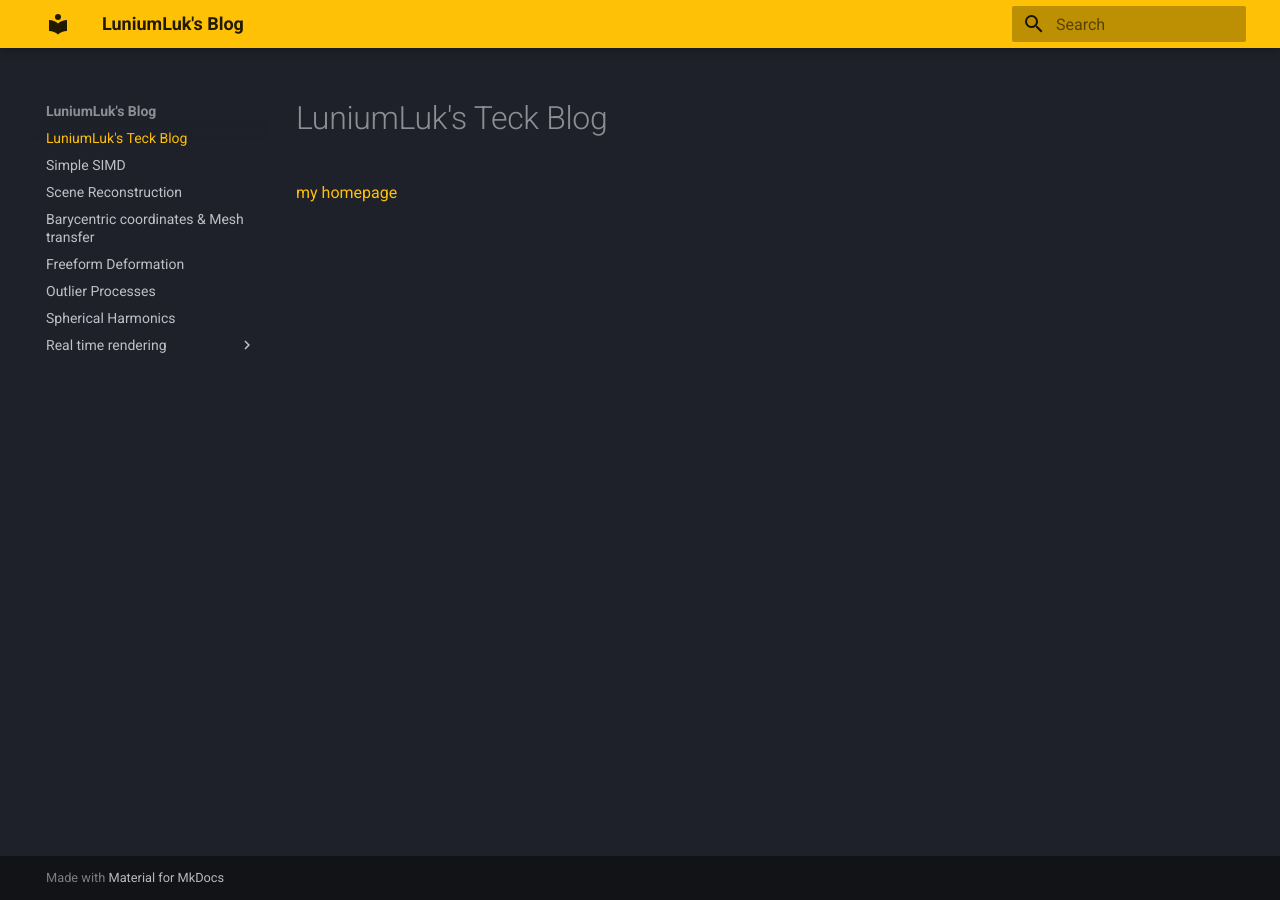
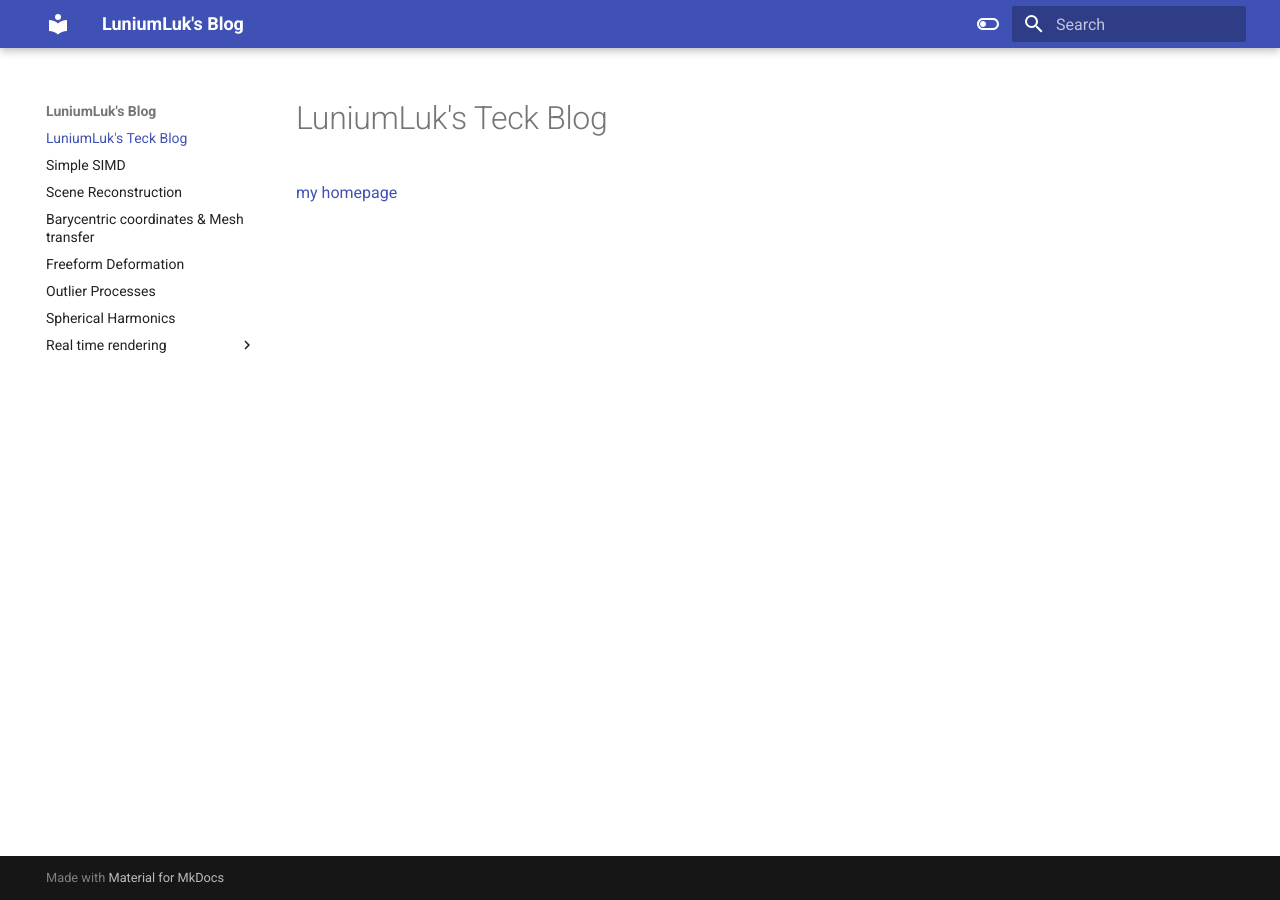
Before and after one commit to LuniumLuk/docs-blog, an MkDocs documentation site: the page built from docs/index.md, in a window 1280 px wide. Built offline with MkDocs 1.6.1 and Material for MkDocs 9.7.7, drawn with Linux system fonts in a browser that asks for light colours.

Commit message:
Update mkdocs.yml

```diff
--- a/mkdocs.yml
+++ b/mkdocs.yml
@@ -2,9 +2,16 @@
 theme:
   name: material
   palette:
-    scheme: slate
-    primary: amber
-    accent: orange
+    - media: "(prefers-color-scheme: light)"
+      scheme: default
+      toggle:
+        icon: material/toggle-switch-off-outline
+        name: Switch to dark mode
+    - media: "(prefers-color-scheme: dark)"
+      scheme: slate
+      toggle:
+        icon: material/toggle-switch
+        name: Switch to light mode
 markdown_extensions:
   - pymdownx.superfences
   - pymdownx.arithmatex:
```
